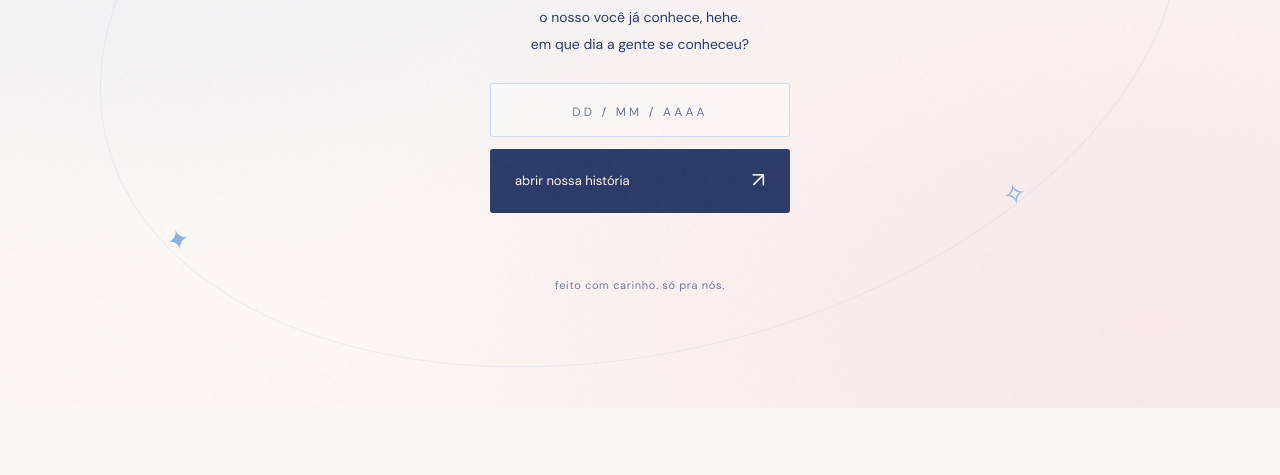
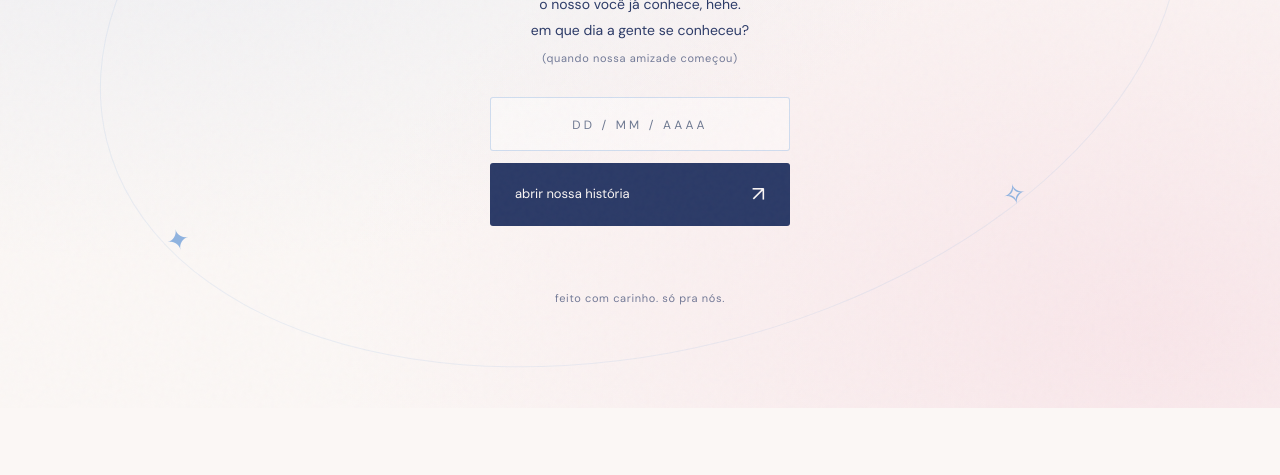
Before and after one commit to pwtheus/nosso-mapa, a plain HTML site: page index.html in a window 1280 px wide. Shown: the part 392-867 px from the top of the page. Drawn offline with Linux system fonts and the light colour scheme.

Commit message:
Acrescenta dica sobre o início da amizade

```diff
--- a/index.html
+++ b/index.html
@@ -18,7 +18,7 @@
     <div class="gate-card">
       <svg class="lock" viewBox="0 0 60 70" fill="none" aria-hidden="true"><path class="shackle" d="M17 31V20a13 13 0 0 1 26 0v11"/><rect x="9" y="30" width="42" height="32" rx="10"/><path d="M30 41v10"/></svg>
       <h1 id="gate-title">toda história tem<br>um <em>começo.</em></h1>
-      <p class="gate-copy">o nosso você já conhece, hehe.<br>em que dia a gente se conheceu?</p>
+      <p class="gate-copy">o nosso você já conhece, hehe.<br>em que dia a gente se conheceu?<br><span class="tiny">(quando nossa amizade começou)</span></p>
       <form id="password-form">
         <label class="sr-only" for="date-input">data em que nos conhecemos</label>
         <input id="date-input" type="text" inputmode="numeric" placeholder="DD / MM / AAAA" autocomplete="off" maxlength="14" aria-describedby="password-error" required>
```
